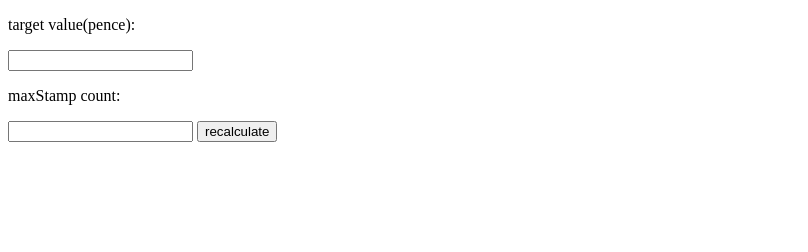
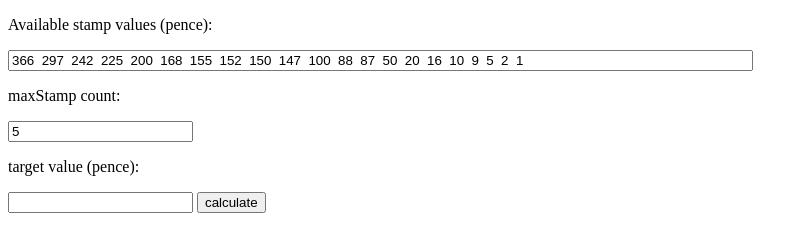
Before and after one commit to NailLegProcessorDivide/stamps, a plain HTML site: page index.html in a window 1280 px wide. Shown: the whole page, without its empty margins (0-808 px from the left). Drawn offline with Linux system fonts and the light colour scheme.

Commit message:
Allow user editing of available stamp values

```diff
--- a/index.html
+++ b/index.html
@@ -6,9 +6,10 @@
     </head>
     <body>
         <div style="width:50%" style="background-color:#212121">
-            <p>target value(pence): </p><input id="target">
+            <p>Available stamp values (pence): </p><input id="available" size="90">
             <p>maxStamp count: </p><input id="maxStamp">
-            <button onclick="recalc()">recalculate</button>
+            <p>target value (pence): </p><input id="target">
+            <button onclick="recalc()">calculate</button>
             <br/>
             <div id="output"></div>
         </div>
--- a/index.js
+++ b/index.js
@@ -1,11 +1,16 @@
+
+//var stampValues = [1, 2, 5, 16, 9, 10, 20, 200, 168, 100, 50, 88, 242, 297, 366, 87, 147, 152, 150, 155, 382, 225].sort((a,b) => b-a);
+var stampValues = [1, 2, 5, 16, 9, 10, 20, 200, 168, 100, 50, 88, 242, 297, 366, 87, 147, 152, 150, 155, 225].sort((a,b) => b-a);
+
+available = document.getElementById("available");
+available.value = stampValues.join( "  " );
 
 target = document.getElementById("target")
 
 maxStamp = document.getElementById("maxStamp");
+maxStamp.value = 5;
 
 var bestcombo = {"value":10000000, "kontent":[]};
-
-var stampValues = [1, 2, 5, 16, 9, 10, 20, 200, 168, 100, 50, 88, 242, 297, 366, 87, 147, 152, 150, 155, 382, 225].sort((a,b) => b-a);
 
 function getValues(stampcount) {
     if (stampcount <= 0) return [{"value":0, "kontent":[]}];
@@ -13,13 +18,13 @@ function getValues(stampcount) {
     let values = [];
     let prevOrder = getValues(stampcount-1);
 
-    if (bestcombo["value"] === parseInt(target.value)) return [];
+    if (bestcombo["value"] === parseInt(target.value, 10)) return [];
 
     for (let stampValue in stampValues) {
         stomp = stampValues[stampValue];
 
         for (let prev in prevOrder) {
-            vPrev = prevOrder[prev];
+            let vPrev = prevOrder[prev];
 
             newKontent = vPrev["kontent"].slice();
             newKontent[newKontent.length] = stomp;
@@ -60,7 +65,9 @@ function drawOutput() {
 }
 
 function recalc() {
+    stampValues = available.value.trim().split( /[^0-9]+/ ).map( (s) => parseInt( s, 10 ) ).sort((a,b) => b-a);
+
     bestcombo = {"value":10000000, "kontent":[]};
-    getValues(parseInt(maxStamp.value));
+    getValues(parseInt(maxStamp.value, 10));
     drawOutput();
 }
```
